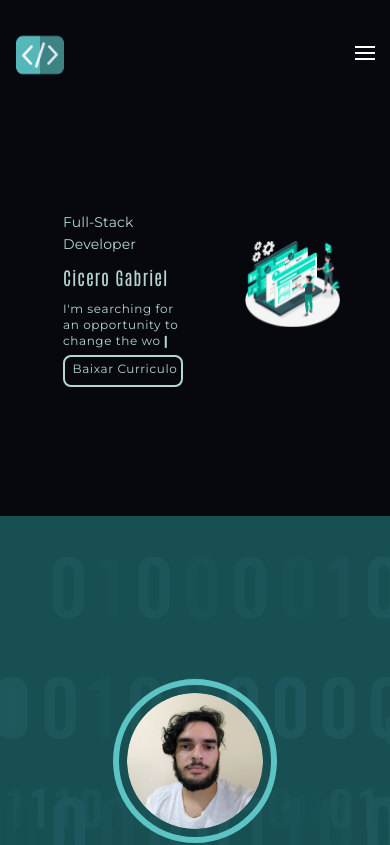
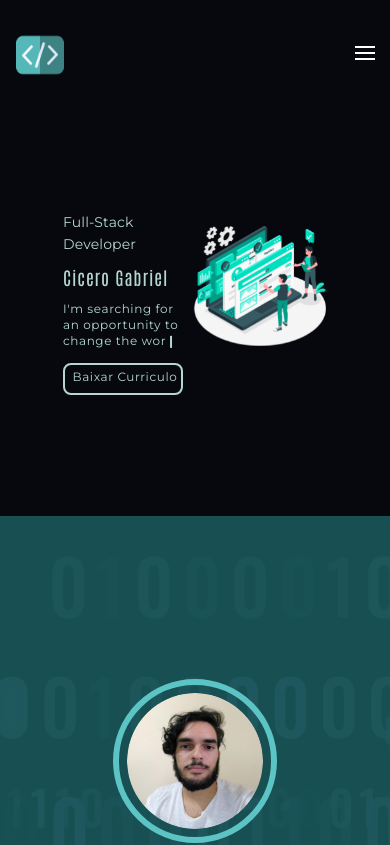
Before and after one commit to gabrielcicero45/gabrielcicero45.github.io, a React (Create React App) app: page / in a window 390 px wide. Shown: the top 845 px of the page. Built offline with nearby package versions, Linux system fonts and the light colour scheme.

Commit message:
#04 Ajustes na reponsividade

```diff
--- a/src/components/Banner/Banner.jsx
+++ b/src/components/Banner/Banner.jsx
@@ -15,17 +15,17 @@ export class Banner extends Component {
             <section className="banner-area">
                 <div className="container p-4">
                     <div className="row">
-                        <div className="col-6 ">
+                        <div className="col-md-6 col-4 ">
                             <div className="banner-text-area">
                                 <p className="banner-title">Full-Stack Developer</p>
                                 <p className="banner-name"><TypeWriter time={200} text="Cicero Gabriel" /></p>
-                                <p className="banner-text"><TypeWriter time={1400} text="I'm searching for an opportunity to change the world through technology ..." /></p>
+                                <p className="banner-text "><TypeWriter time={1400} text="I'm searching for an opportunity to change the world through technology ..." /></p>
                                 <a href={curriculo} className="banner-curriculum btn" download><p className="curriculum-text"> Baixar Curriculo</p></a>
                             </div>
 
 
                         </div>
-                        <div className="col-6  pt-4 mt-4 ">
+                        <div className="col-md-6 col-8  pt-4 mt-md-4 mt-0 ">
                             <Carousel controls={controls} indicators={indicators} >
                                 <Carousel.Item interval={3500}>
                                     <img src={slide2} className="d-block w-100 img-fluid" alt="..." />
--- a/src/components/Banner/Banner.scss
+++ b/src/components/Banner/Banner.scss
@@ -67,19 +67,26 @@
     .banner-text-area{
         .banner-title{
             font-size: 14px;
+            width: 120px;
         }
         .banner-name{
             font-size: 18px;
+            width: 120px;
         }
         .banner-text{
             font-size: 12px;
             line-height: 16px;
-            max-width: 60vh;
+            width: 124px;
+            overflow: hidden;
+            text-overflow: ellipsis;
+            display: -webkit-box;
+            -webkit-line-clamp: 3;
+            -webkit-box-orient: vertical;
         }
         .banner-curriculum{
             width: 120px;
             height: 32px;
-            margin-top: 0;
+            margin-top: 8px;
             .curriculum-text{
                 line-height: 18px;
                 font-size: 12px;
--- a/src/components/Contact/Contact.jsx
+++ b/src/components/Contact/Contact.jsx
@@ -17,8 +17,8 @@ export class Contact extends Component {
                         </div>
                     </div>
                     <div className="row">
-                        <div className="col-3"><img className="img-fluid my-auto" src={contato1} alt="" /></div>
-                        <div className="col-6">
+                        <div className="col-3 d-md-block d-none"><img className="img-fluid my-auto" src={contato1} alt="" /></div>
+                        <div className="col-md-6 col-12">
                             <Form>
                                 <Form.Group controlId="exampleForm.ControlInput1">
                                     <Form.Label>Nome : </Form.Label>
@@ -38,7 +38,7 @@ export class Contact extends Component {
                                 </Button>
                             </Form>
                         </div>
-                        <div className="col-3"><img className="img-fluid mt-3" src={contato2} alt="" /></div>
+                        <div className="col-3 d-md-block d-none"><img className="img-fluid mt-3" src={contato2} alt="" /></div>
                     </div>
                 </div>
             </section>
--- a/src/components/Portfolio/Portfolio.scss
+++ b/src/components/Portfolio/Portfolio.scss
@@ -33,7 +33,12 @@
     height: 100vh;
     background: rgba(24, 83, 85, 0.8) url('../../assets/img/binarios.png');
 }
-
+@media screen and (max-width: 769px) {
+    .portfolio-area::before{
+        top: 2124px;
+        height: 80vh;
+    }
+}
 @media screen and (max-width: 426px) {
     .portfolio-area{
         display: none;
--- a/src/components/Skills/Skills.scss
+++ b/src/components/Skills/Skills.scss
@@ -192,6 +192,7 @@
 @media screen and (max-width: 426px) {
 
   .skills-area{
+    margin-top: 64px;
     .skills-title{
       margin-bottom: 32px;
     }
@@ -203,8 +204,8 @@
     }
   }
   .skills-area::before{
-    height: 100vh;
-    top: 1232px;
+    height: 130vh;
+    top: 1000px;
 
   }
 
```
